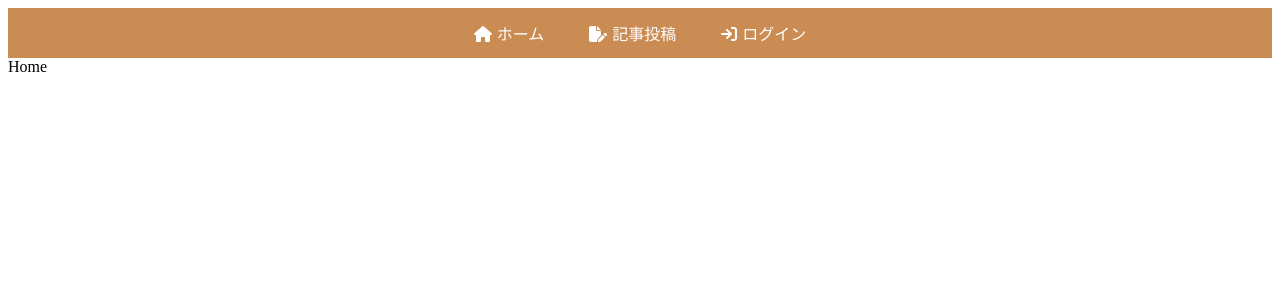
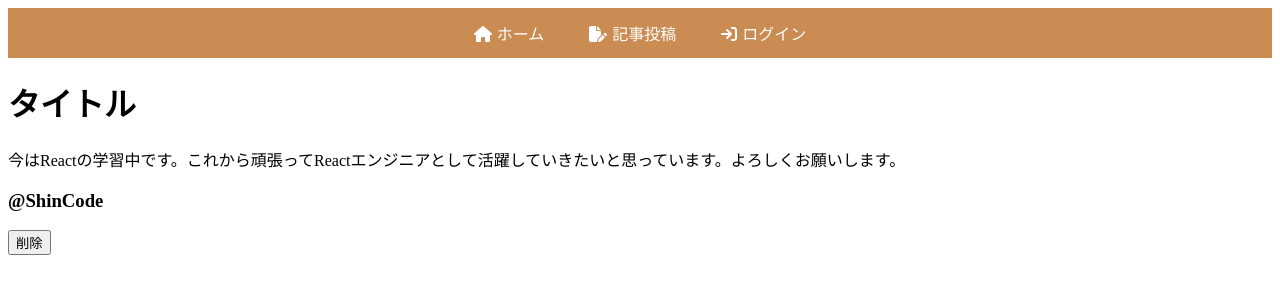
Before and after one commit to Naru-hub/blog-with-react-and-firebase, a React (Create React App) app: page / in a window 1280 px wide. Shown: the top 300 px of the page. Built offline with nearby package versions, Linux system fonts and the light colour scheme; no server answers; the HTML template or start-up script is replaced by a standard one.

Commit message:
HomeコンポーネントのHTMLの雛形を作成

```diff
--- a/src/components/Home.js
+++ b/src/components/Home.js
@@ -1,7 +1,22 @@
 import React from "react";
 
 const Home = () => {
-  return <div>Home</div>;
+  return (
+    <div className="homePage">
+      <div className="postContents">
+        <div className="postHeader">
+          <h1>タイトル</h1>
+        </div>
+      </div>
+      <div className="postTextContainer">
+        今はReactの学習中です。これから頑張ってReactエンジニアとして活躍していきたいと思っています。よろしくお願いします。
+      </div>
+      <div className="nameAndDeleteButton">
+        <h3>@ShinCode</h3>
+        <button>削除</button>
+      </div>
+    </div>
+  );
 };
 
 export default Home;
```
